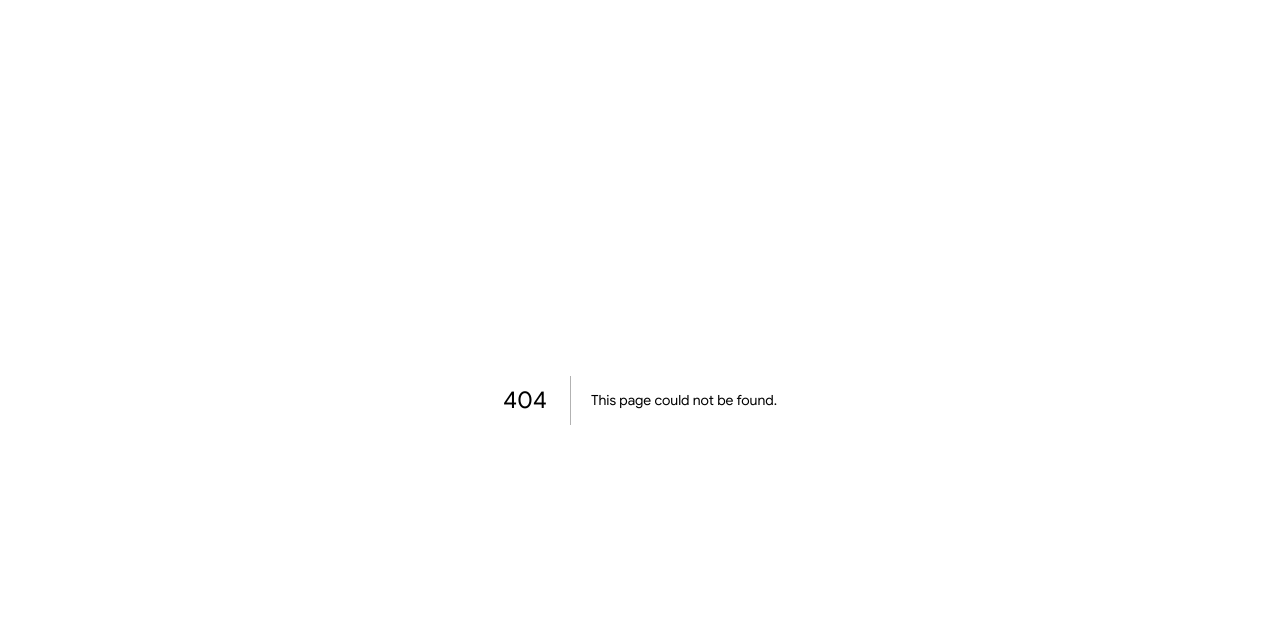
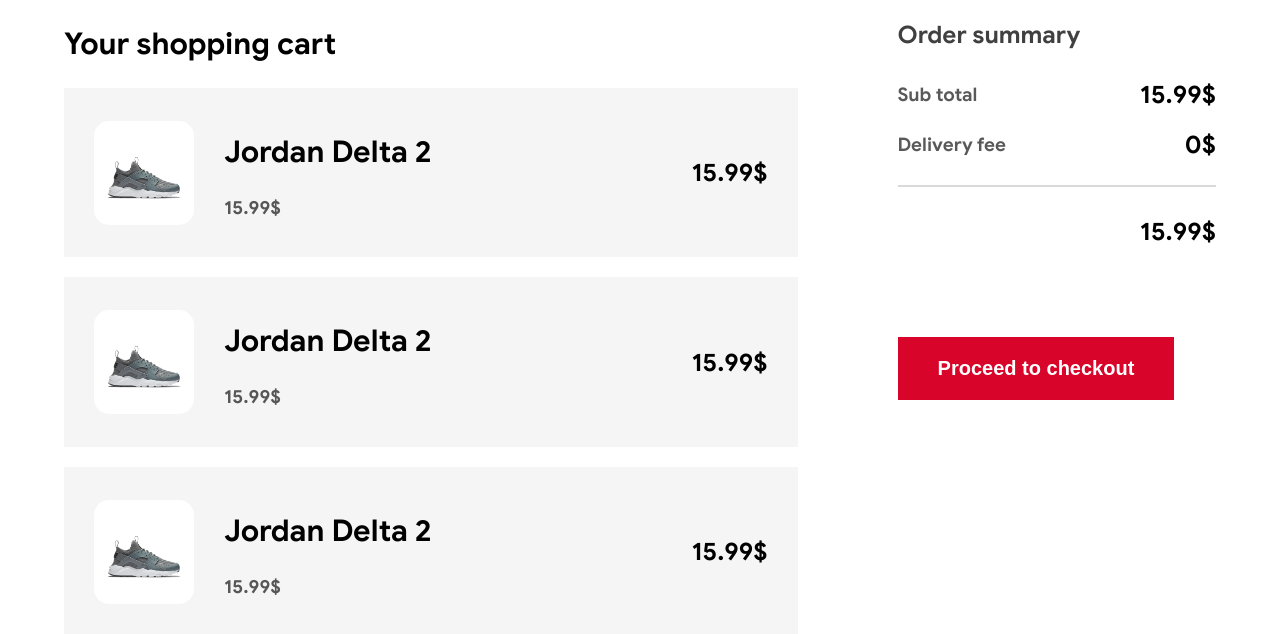
Before and after one commit to maxemga/SneakerCity, a Next.js app: page /basket in a window 1280 px wide. Before the commit this address had no page. Shown: the top 634 px of the page. Built offline with nearby package versions, Linux system fonts and the light colour scheme.

Commit message:
Added a shopping cart page

```diff
--- /dev/null
+++ b/src/components/Basket/BasketComponent.tsx
@@ -0,0 +1,116 @@
+import styled from 'styled-components'
+import BasketContainers from './BasketContainers'
+
+const BasketComponent: React.FC = () => {
+    return(
+        <BasketBlock>
+            <Wrapper>
+                <BasketContent>
+                    <BasketProducts>
+                        <h2>Your shopping cart</h2>
+                        <BasketContainers/>
+                    </BasketProducts>
+                    <BasketCalc>
+                        <h2>Order summary</h2>
+                        <BasketCalcTotal>
+                            <h3>Sub total</h3>
+                            <p>15.99$</p>
+                        </BasketCalcTotal>
+                        <BasketCalcDelivery>
+                            <h3>Delivery fee</h3>
+                            <p>0$</p>
+                        </BasketCalcDelivery>
+                        <BasketCalcResult>
+                            <p>15.99$</p>
+                        </BasketCalcResult>
+                        <BasketCalcButton>
+                            <button>Proceed to checkout</button>
+                        </BasketCalcButton>
+                    </BasketCalc>
+                </BasketContent>
+            </Wrapper>
+        </BasketBlock>
+    )
+}
+
+const BasketBlock = styled.div`
+`
+
+const Wrapper = styled.div`
+    margin: 0 auto;
+    width: 90%;
+`
+
+const BasketContent = styled.div`
+    display: flex;
+    column-gap: 100px;
+    justify-content: space-between;
+
+`
+
+const BasketProducts = styled.div`
+    width: 100%;
+    h2{
+        font-size: 30px;
+    }
+`
+
+const BasketCalc = styled.div`
+    width: 500px;
+    h2 {
+        color: rgba(0, 0, 0, 0.75);
+    }
+    h3 {
+        color: rgba(0, 0, 0, 0.65);
+        line-height: 0;
+    }
+    p {
+        font-size: 25px;
+        font-weight: bold;
+        line-height: 0;
+    }
+`
+
+const BasketCalcTotal = styled.div`
+    display: flex;
+    justify-content: space-between;
+    align-items: center;
+`
+
+const BasketCalcDelivery = styled.div`
+    display: flex;
+    justify-content: space-between;
+    align-items: center;
+    padding-bottom: 15px;
+    border-bottom: 2px solid rgba(0, 0, 0, 0.15);
+`
+
+const BasketCalcResult = styled.div`
+    margin-top: 20px;
+    float: right;
+`
+
+const BasketCalcButton = styled.div`
+    margin-top: 150px;
+    transition: .3s;
+    button {
+        cursor: pointer;
+        outline: none;
+        border: none;
+        background-color: #D90429;
+        color: white;
+        font-weight: bold;
+        font-size: 20px;
+        padding: 20px 40px;
+    }
+    &:hover {
+        opacity: 0.7;
+        transition: .3s;
+    }
+`
+
+
+
+
+
+export default BasketComponent;
--- /dev/null
+++ b/src/components/Basket/BasketContainer.tsx
@@ -0,0 +1,71 @@
+import Image from 'next/image'
+import styled from 'styled-components'
+
+const BasketContainer: React.FC = () => {
+    return(
+        <BasketProductsContainer>
+            <BasketContainerContent>
+                <BasketContainerImage>
+                    <Image src={require('./../../../public/images/Header/f.png')} height={100} width={100} objectFit={'contain'}/>
+                </BasketContainerImage>
+                <BasketContainerTitle>
+                    <h2>Jordan Delta 2</h2>
+                    <h3>15.99$</h3>
+                </BasketContainerTitle>
+                <BasketContainerButtons>
+
+                </BasketContainerButtons>
+                <Flex>
+
+                </Flex>
+                <BasketContainerPrice>
+                    <p>15.99$</p>
+                </BasketContainerPrice>
+            </BasketContainerContent>
+        </BasketProductsContainer>
+    )
+}
+
+const BasketProductsContainer = styled.div`
+    background-color: #F5F5F5;
+    width: 100%;
+`
+
+const BasketContainerContent = styled.div`
+    padding: 20px 30px;
+    display: flex;
+    align-items: center;
+`
+
+const BasketContainerImage = styled.div`
+    background-color: white;
+    border-radius: 15px;
+`
+
+const BasketContainerTitle = styled.div`
+    margin-left: 30px;
+    h2 {
+
+    }
+    h3 {
+        color: rgba(0, 0, 0, 0.65);
+    }
+`
+
+const BasketContainerButtons = styled.div`
+`
+
+const BasketContainerPrice = styled.div`
+    justify-content: flex-end;
+    p {
+        font-size: 25px;
+        font-weight: bold;
+    }
+`
+
+const Flex = styled.div`
+    flex: 1;
+`
+
+
+export default BasketContainer;
--- /dev/null
+++ b/src/components/Basket/BasketContainers.tsx
@@ -0,0 +1,21 @@
+import styled from 'styled-components'
+import BasketContainer from './BasketContainer';
+
+const BasketContainers: React.FC = () => {
+    return(
+        <BasketProductsContainers>
+            <BasketContainer/>
+            <BasketContainer/>
+            <BasketContainer/>
+        </BasketProductsContainers>
+    )
+}
+
+const BasketProductsContainers = styled.div`
+    width: 100%;
+    display: flex;
+    flex-direction: column;
+    row-gap: 20px;
+`
+
+export default BasketContainers;
--- /dev/null
+++ b/src/pages/basket.tsx
@@ -0,0 +1,14 @@
+import type { NextPage } from 'next'
+import BasketComponent from '../components/Basket/BasketComponent';
+
+
+
+const Basket: NextPage = () => {
+  return (
+  <div>
+    <BasketComponent/>
+  </div>
+  )
+}
+
+export default Basket;
--- a/src/pages/index.tsx
+++ b/src/pages/index.tsx
@@ -1,12 +1,12 @@
 import type { NextPage } from 'next'
-import Header from '../components/Header/Header'
+
 
 
 
 const Home: NextPage = () => {
   return (
   <div>
-    <Header />
+
   </div>
   )
 }
```
Also changed, not shown: src/components/Header/Header.tsx (deleted, +0 -81 lines), public/images/Header/f.png (added).
